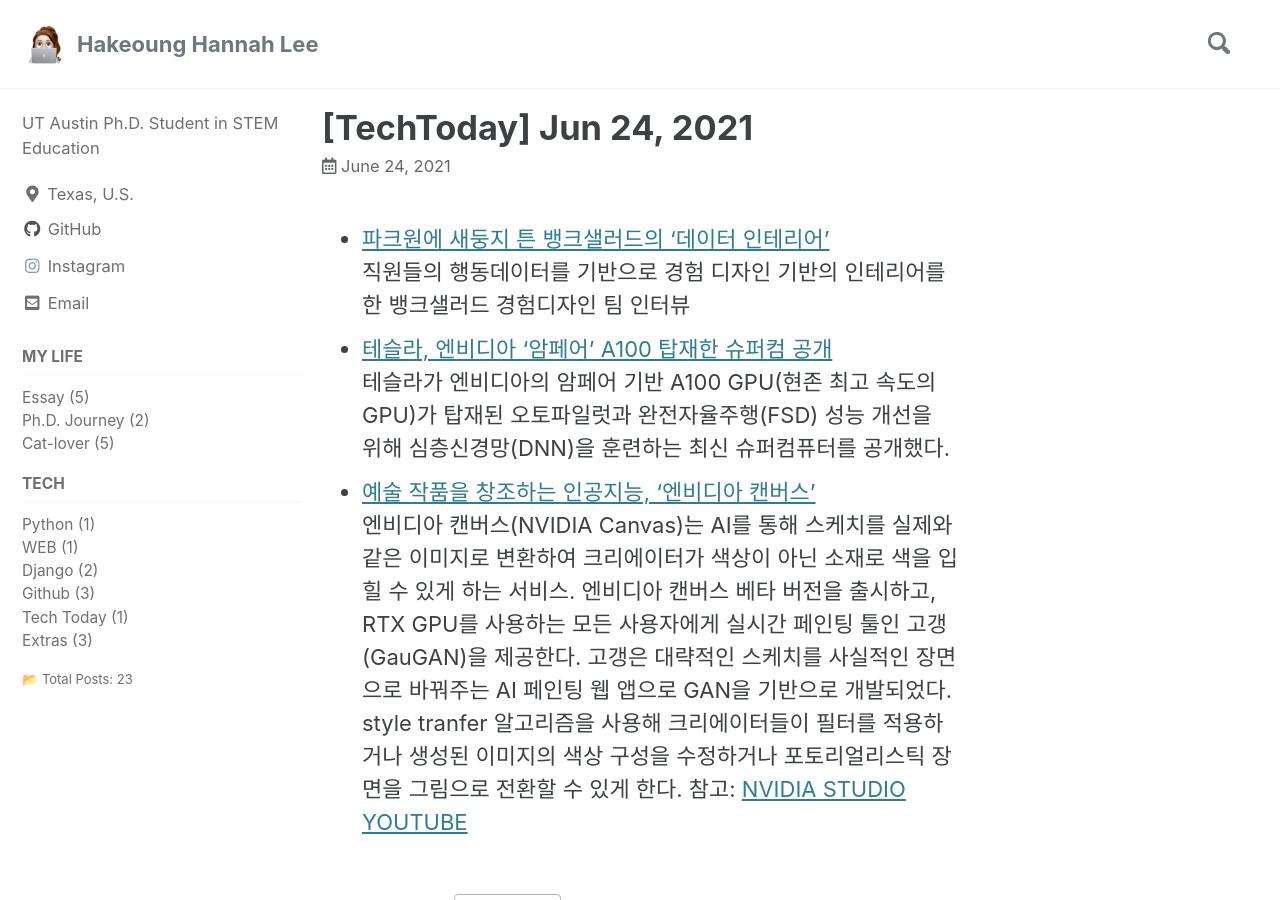
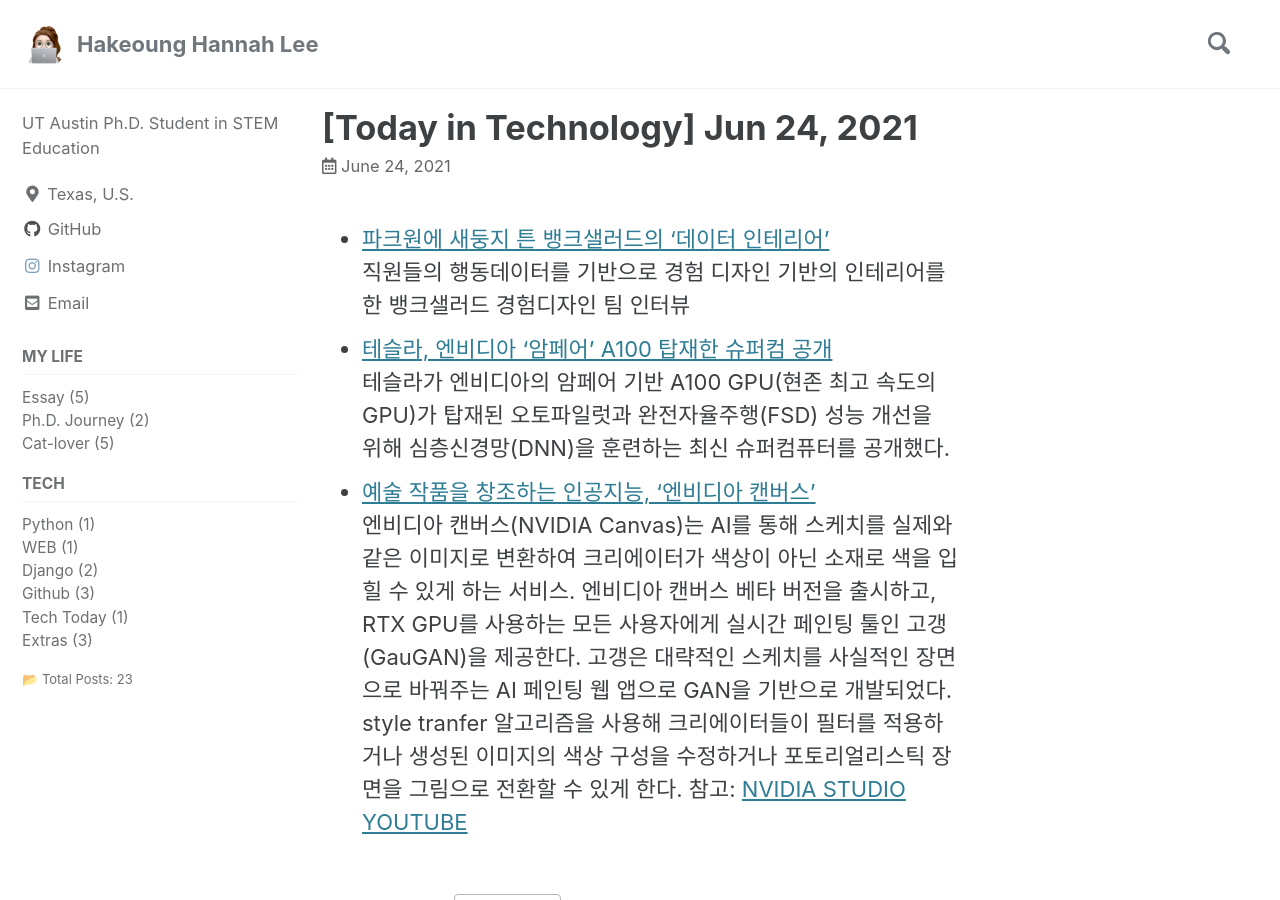
Before and after one commit to HakeoungLee/HakeoungLee.github.io, a Jekyll site: the page built from _posts/2021-06-24-tt210624.md, in a window 1280 px wide and 900 px high. Built offline with Jekyll 4.4.1, drawn with Linux system fonts in a browser that asks for light colours; cached includes are drawn as plain includes; comment, search, counter and statistics services are not loaded.

Commit message:
Update 2021-06-24-tt210624.md

```diff
--- a/_posts/2021-06-24-tt210624.md
+++ b/_posts/2021-06-24-tt210624.md
@@ -5,7 +5,7 @@ toc: False
 categories:
   - TechToday
 
-title:  "[TechToday] Jun 24, 2021"
+title:  "[Today in Technology] Jun 24, 2021"
 ---
 - [파크원에 새둥지 튼 뱅크샐러드의 ‘데이터 인테리어’](https://byline.network/2021/02/25-127/)
   직원들의 행동데이터를 기반으로 경험 디자인 기반의 인테리어를 한 뱅크샐러드 경험디자인 팀 인터뷰
```
